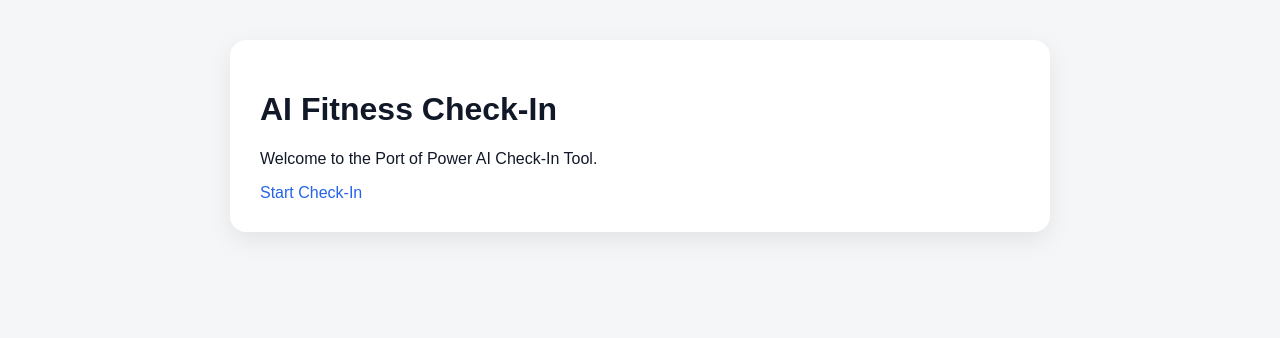
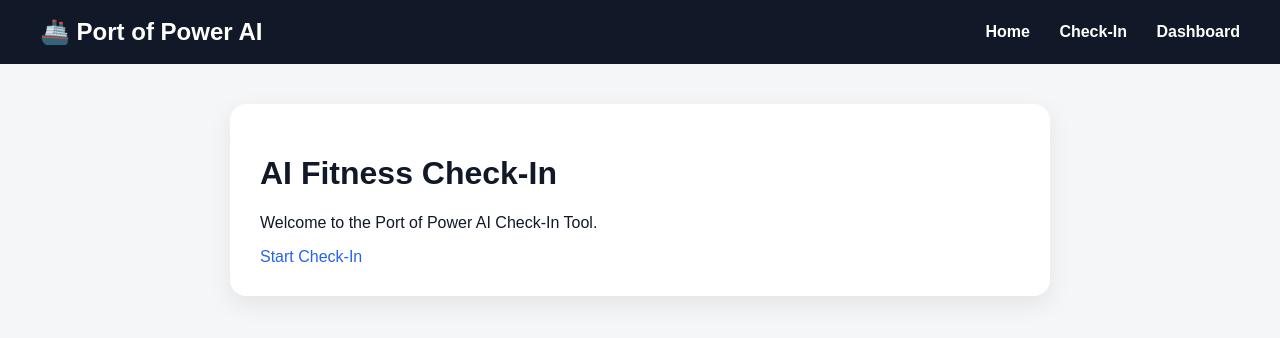
Before and after one commit to samrosen03/odin-project, a Flask app: page / in a window 1280 px wide. Shown: the top 338 px of the page. Run offline with Flask 3, Linux system fonts and the light colour scheme.

Commit message:
Add shared navigation bar layout

```diff
--- a/ai_checkin_tool/static/style.css
+++ b/ai_checkin_tool/static/style.css
@@ -54,3 +54,28 @@ a {
     border-radius: 14px;
     background: #ffffff;
 }
+.navbar {
+    background: #111827;
+    color: white;
+    padding: 18px 40px;
+
+    display: flex;
+    justify-content: space-between;
+    align-items: center;
+}
+
+.logo {
+    font-size: 24px;
+    font-weight: bold;
+}
+
+.nav-links a {
+    color: white;
+    margin-left: 25px;
+    text-decoration: none;
+    font-weight: 600;
+}
+
+.nav-links a:hover {
+    color: #60a5fa;
+}
--- a/ai_checkin_tool/templates/base.html
+++ b/ai_checkin_tool/templates/base.html
@@ -14,6 +14,18 @@
 
 <body>
 
+<nav class="navbar">
+    <div class="logo">
+        🚢 Port of Power AI
+    </div>
+
+    <div class="nav-links">
+        <a href="/">Home</a>
+        <a href="/checkin">Check-In</a>
+        <a href="/dashboard">Dashboard</a>
+    </div>
+</nav>
+
 <div class="container">
 
 {% block content %}
```
